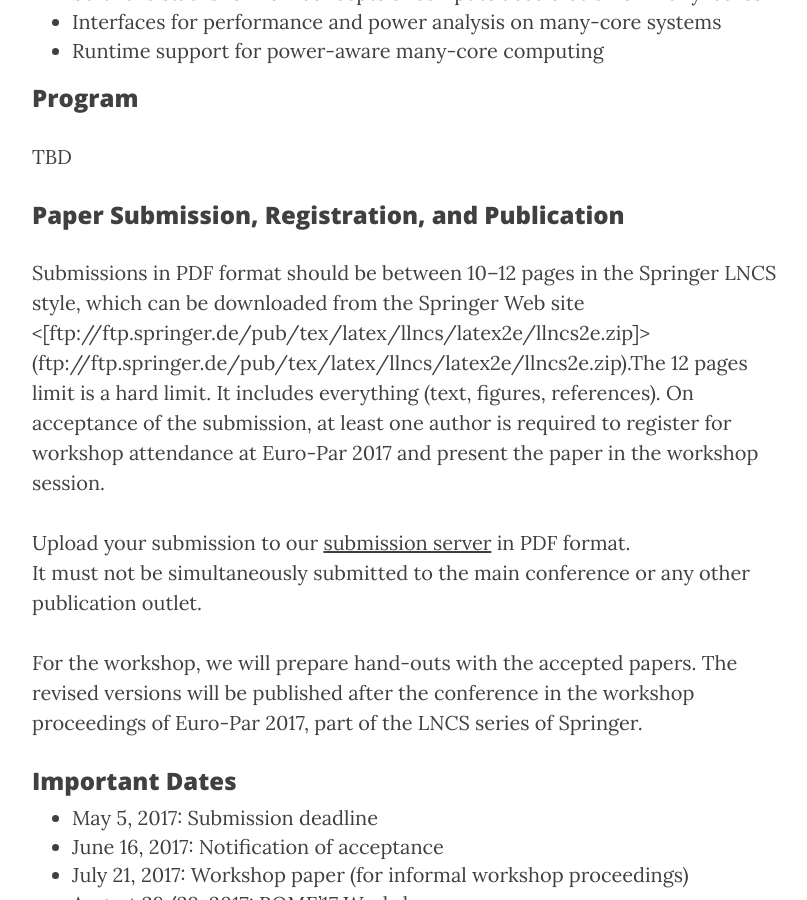
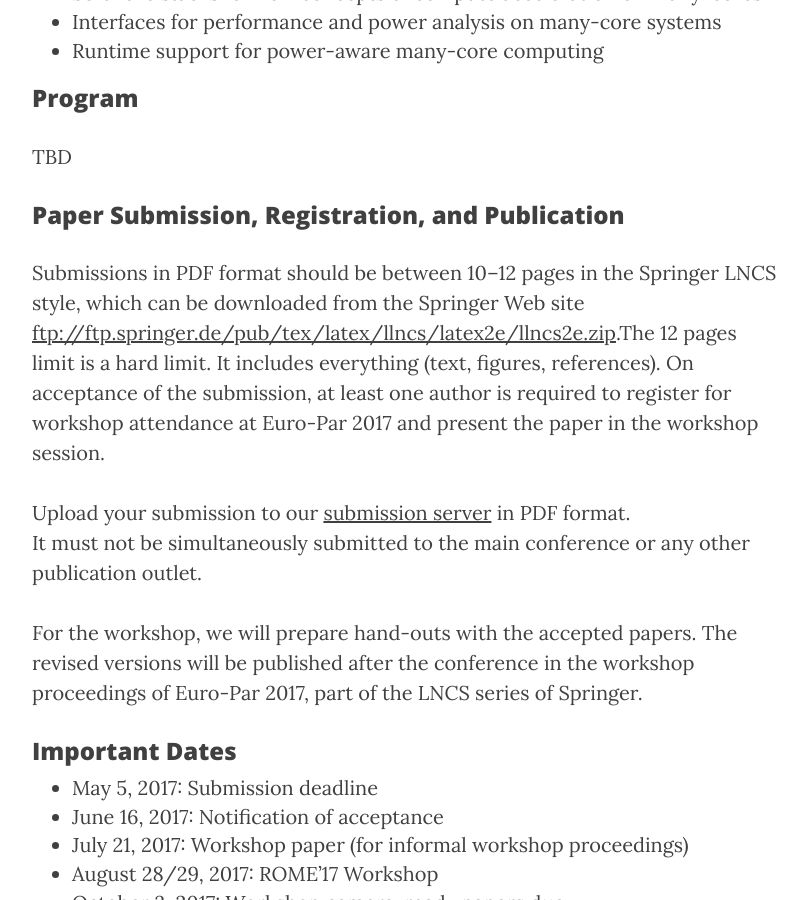
Before and after one commit to WROME/wrome.github.io, a Jekyll site: the page built from compostela2017.md, in a window 1280 px wide and 900 px high, scrolled down 1944 px. Shown: the whole window, without its empty margins (233-1040 px from the left). Built offline with Jekyll 4.4.1, drawn with Linux system fonts in a browser that asks for light colours; nearby versions of some CDN libraries.

Commit message:
remove typo

```diff
--- a/compostela2017.md
+++ b/compostela2017.md
@@ -42,7 +42,7 @@ TBD
 
 ### Paper Submission, Registration, and Publication
 
-Submissions in PDF format should be between 10–12 pages in the Springer LNCS style, which can be downloaded from the Springer Web  site <[ftp://ftp.springer.de/pub/tex/latex/llncs/latex2e/llncs2e.zip]>(ftp://ftp.springer.de/pub/tex/latex/llncs/latex2e/llncs2e.zip).The 12 pages limit is a hard limit. It includes everything (text, figures, references). On acceptance of the submission, at least one author is required to register for workshop attendance at Euro-Par 2017 and present the paper in the workshop session.
+Submissions in PDF format should be between 10–12 pages in the Springer LNCS style, which can be downloaded from the Springer Web site [ftp://ftp.springer.de/pub/tex/latex/llncs/latex2e/llncs2e.zip](ftp://ftp.springer.de/pub/tex/latex/llncs/latex2e/llncs2e.zip).The 12 pages limit is a hard limit. It includes everything (text, figures, references). On acceptance of the submission, at least one author is required to register for workshop attendance at Euro-Par 2017 and present the paper in the workshop session.
 
 Upload your submission to our [submission server](https://www.easychair.org/conferences/?conf=europar2017workshops) in PDF format.
 It must not be simultaneously submitted to the main conference or any other publication outlet.
```
